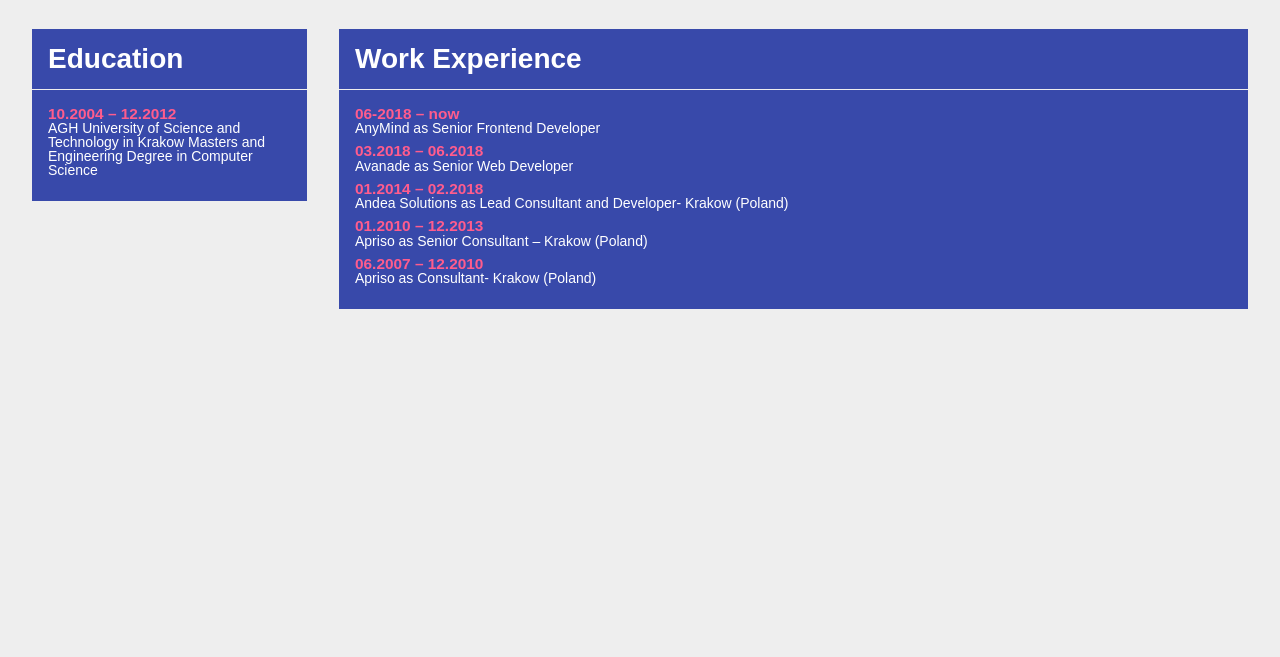
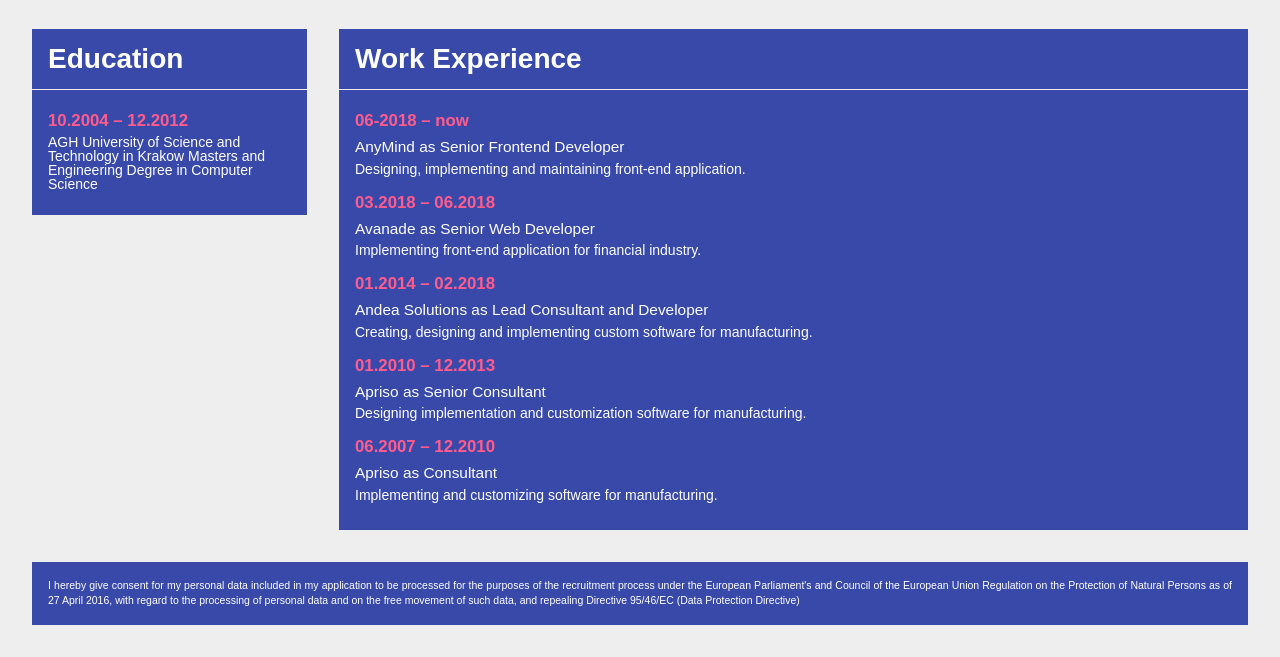
Before and after one commit to m-przybylski/cv, a plain HTML site: page index.html in a window 1280 px wide. Shown: the part 783-1440 px from the top of the page. Before the commit the page ends 1124 px from the top, so only its background shows below. Drawn offline with Linux system fonts and the light colour scheme.

Commit message:
add GDPR clause

```diff
--- a/index.html
+++ b/index.html
@@ -58,10 +58,8 @@
             </ul>
           </section>
         </div>
-
       </div>
       <div class="right-panel">
-
         <section class="skills">
           <header>Skills</header>
           <div class="skills-table">
@@ -85,7 +83,6 @@
                   <li>MongoDB</li>
                 </ul>
               </div>
-
             </div>
             <div class="skills-table__column">
               <div>
@@ -101,7 +98,6 @@
                   <li>ReactJS</li>
                 </ul>
               </div>
-
             </div>
           </div>
         </section>
@@ -148,10 +144,8 @@
                 <span>https://github.com/m-przybylski/</span>
               </div>
             </li>
-
           </ul>
         </section>
-
       </div>
       <div class="column right-panel">
         <section class="about-me">
@@ -164,19 +158,21 @@
             I am member of multiple development communities in Kraków as a member and mentor. I have also won 2018 IT Challenges an international competition for Web and Mobile developers in Senior JS front-end category.
           </p>
         </section>
-
       </div>
     </div>
     <div class="row">
       <div class="column left-panel">
         <section class="education">
           <header>Education</header>
-            <ul><li>
+          <ul>
+            <li>
               <span>
                 <h4>10.2004 – 12.2012</h4>
                 <span>AGH University of Science and Technology in Krakow
                 Masters and Engineering Degree in Computer Science </span>
-  </span></li></ul>
+              </span>
+            </li>
+          </ul>
         </section>
       </div>
       <div class="column right-panel">
@@ -184,43 +180,46 @@
           <header>Work Experience</header>
           <ul>
             <li>
-                <span>
+              <div>
                 <h4>06-2018 – now</h4>
-                  AnyMind as Senior Frontend Developer
-                </span>
+                <h5>AnyMind as Senior Frontend Developer</h5>
+                <p>Designing, implementing and maintaining front-end application.</p>
+              </div>
             </li>
             <li>
-                  <span>
+              <div>
                 <h4>03.2018 – 06.2018</h4>
-                    Avanade as Senior Web Developer
-                  </span>
-                </li>
-
-          <li>
-              <span>
-              <h4>01.2014 – 02.2018</h4>
-              Andea Solutions as Lead Consultant and Developer- Krakow (Poland)
-              </span>
-
+                <h5>Avanade as Senior Web Developer</h5>
+                <p>Implementing front-end application for financial industry.</p>
+              </div>
             </li>
             <li>
-              <span>
+              <div>
+                <h4>01.2014 – 02.2018</h4>
+                <h5>Andea Solutions as Lead Consultant and Developer</h5>
+                <p>Creating, designing and implementing custom software for manufacturing.</p>
+              </div>
+            </li>
+            <li>
+              <div>
                 <h4>01.2010 – 12.2013</h4>
-                Apriso as Senior Consultant – Krakow (Poland)
-              </span>
+                <h5>Apriso as Senior Consultant</h5>
+                <p>Designing implementation and customization software for manufacturing.</p>
+              </div>
             </li>
-
             <li>
-              <span>
+              <div>
                 <h4>06.2007 – 12.2010</h4>
-                Apriso as Consultant- Krakow (Poland)
-              </span>
+                <h5>Apriso as Consultant</h5>
+                <p>Implementing and customizing software for manufacturing.</p>
+              </div>
             </li>
-
           </ul>
         </section>
       </div>
-
     </div>
+    <footer>
+      <p class = "GDPR">I hereby give consent for my personal data included in my application to be processed for the purposes of the recruitment process under the European Parliament's and Council of the European Union Regulation on the Protection of Natural Persons as of 27 April 2016, with regard to the processing of personal data and on the free movement of such data, and repealing Directive 95/46/EC (Data Protection Directive)</p>
+    </footer>
   </body>
 </html>
--- a/style.css
+++ b/style.css
@@ -13,7 +13,7 @@
 
 body {
   padding: var(--spacing);
-  background-color: var(--gray);
+  background: var(--gray);
 }
 
 section {
@@ -107,7 +107,13 @@ h3 {
 h4 {
   color: var(--accent);
   font-weight: 600;
+  font-size: 1.2em;
+  line-height: 1.75em;
+}
+h5 {
+  font-weight: 500;
   font-size: 1.1em;
+  line-height: 1.5em;
 }
 
 .icon {
@@ -127,6 +133,14 @@ h4 {
 .about-me {
   box-sizing: border-box;
   min-height: 377px;
+}
+
+.GDPR {
+  font-size: 0.75em;
+  background: var(--primary);
+  color: var(--text);
+  margin: var(--spacing);
+  padding: var(--spacing);
 }
 
 @media (min-width: 480px) {
```
Lines whose indentation alone changed are shown as unchanged.
